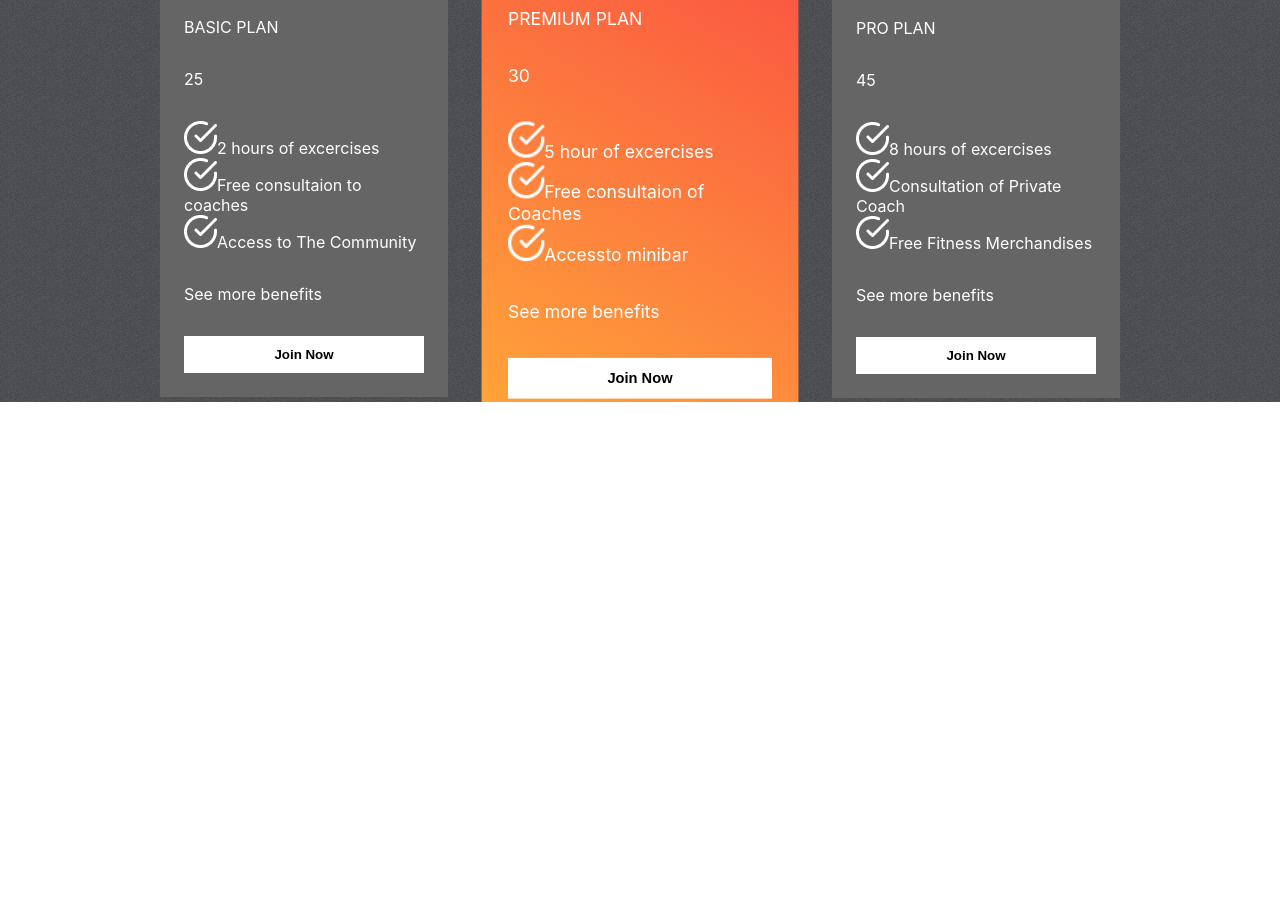
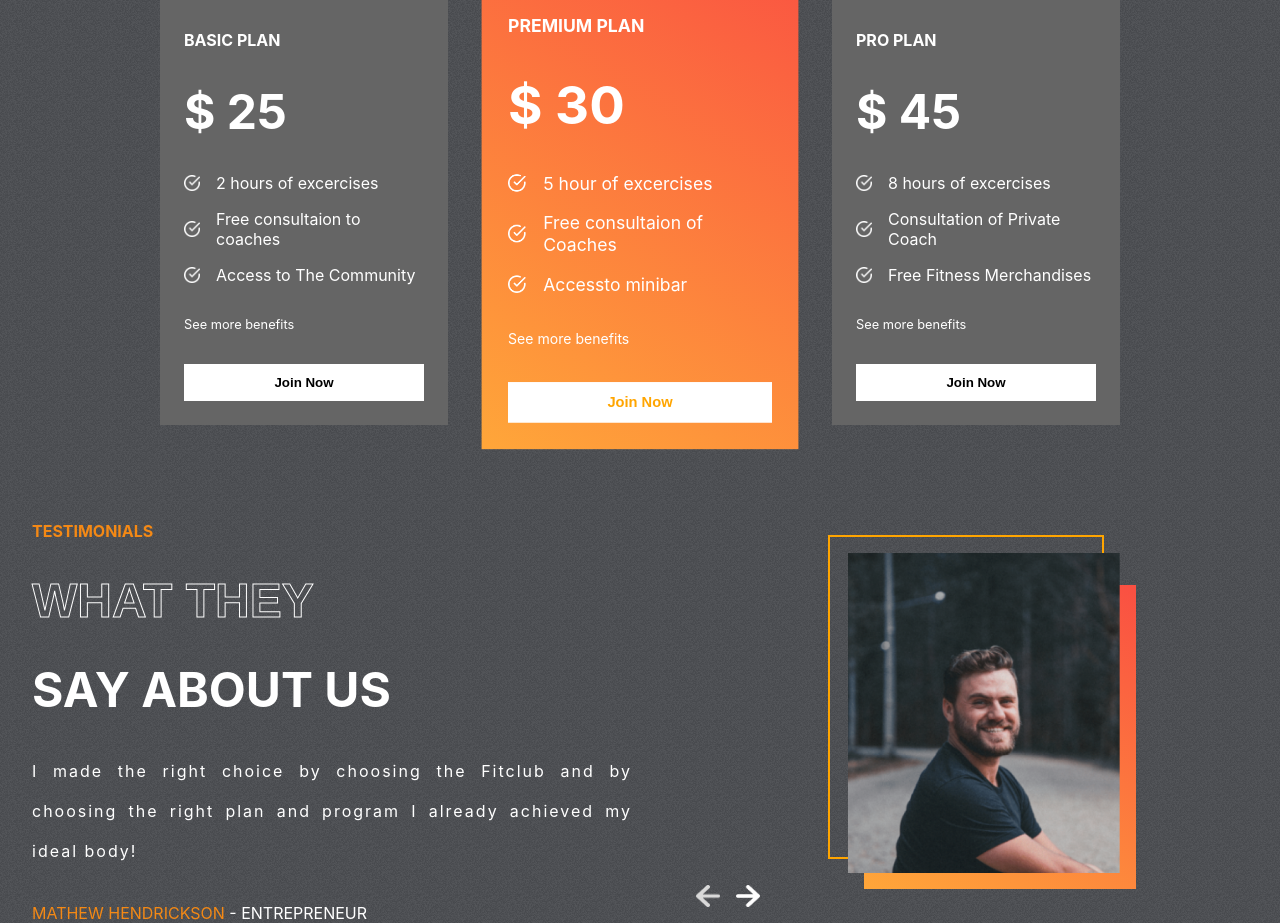
Before and after one commit to Dev-Dannie/FitFam-, a React (Vite) app: page / in a window 1280 px wide. Shown: the part 2040-2963 px from the top of the page. Before the commit the page ends 2442 px from the top, so only its background shows below. Built offline with nearby package versions, Linux system fonts and the light colour scheme.

Commit message:
Testimonials Section added

```diff
--- a/src/App.css
+++ b/src/App.css
@@ -41,8 +41,3 @@
   cursor: pointer;
 
 }
-
-.plan:nth-child(2){
-  background: var(--planCard);
-  transform: scale(1.1);
-}
--- a/src/App.jsx
+++ b/src/App.jsx
@@ -3,6 +3,7 @@ import Hero from './components/Hero/Hero';
 import Plans from './components/Plans/Plans';
 import Programs from './components/Programs/Programs';
 import Reasons from './components/Reasons/Reasons';
+import Testimonials from './components/Testimonials/Testimonials';
 
 const App = () => {
   return (
@@ -11,6 +12,7 @@ const App = () => {
       <Programs/>
       <Reasons/>
       <Plans />
+      <Testimonials/>
     </div>
 
   );
--- /dev/null
+++ b/src/components/Plans/Plans.css
@@ -0,0 +1,32 @@
+.plan:nth-child(2){
+    background: var(--planCard);
+    transform: scale(1.1);
+  }
+
+.plan>svg{
+    fill: var(--orange);
+    width: 2rem;
+    height: 2rem;
+  }
+
+.plan>:nth-child(2){
+    font-size: 1rem;
+    font-weight: bold;
+}
+
+.plan>:nth-child(3){
+    font-size: 3rem;
+    font-weight: bold;
+}
+
+.plan>:nth-child(5){
+    font-size: 0.8rem;
+}
+
+.plans>:nth-child(2)>svg{
+    fill: white;
+}
+
+.plans>:nth-child(2)>button{
+    color: orange;
+}
--- a/src/components/Plans/Plans.jsx
+++ b/src/components/Plans/Plans.jsx
@@ -1,7 +1,8 @@
 import React from 'react';
 import {plansData} from '../../data/plansData';
 import { Feature, FeatureImg, Features, FeatureSpan, Plan, PlansContainer, PlansSection, } from './PlansStyles';
-import { ProgramsHeader} from '../Programs/ProgramsStyles'
+import { ProgramsHeader} from '../Programs/ProgramsStyles';
+import './Plans.css'
 import whiteTick from '../../assets/whiteTick.png'
 
 const Plans = () => {
@@ -15,12 +16,12 @@ const Plans = () => {
 
         {/* plans card */}
 
-        <PlansSection>
+        <PlansSection className='plans'>
             {plansData.map((plan, i) => (
                 <Plan className='plan'>
                     {plan.icon}
                     <span>{plan.name}</span>
-                    <span>{plan.price}</span>
+                    <span>$ {plan.price}</span>
 
                     <Features>
                         {plan.features.map((feature, i) => (
--- a/src/components/Plans/PlansStyles.jsx
+++ b/src/components/Plans/PlansStyles.jsx
@@ -28,13 +28,17 @@ width:15rem
 `
 
 export const Features = styled.div`
-
+display:flex;
+flex-direction:column;
+gap:1rem
 `
 export const Feature = styled.div`
-
+display:flex;
+align-items:center;
+gap:1rem
 `
 export const FeatureImg = styled.img`
-
+width:1rem;
 `
 export const FeatureSpan = styled.span`
 
--- /dev/null
+++ b/src/components/Testimonials/Testimonials.css
@@ -0,0 +1,17 @@
+.left-t>:nth-child(1){
+    color: var(--orange);
+    font-weight: bold;
+}
+
+.left-t>:nth-child(2),
+.left-t>:nth-child(3){
+    font-weight: bold;
+    font-size: 3rem;
+}
+
+.left-t>:nth-child(4){
+    text-transform: none;
+    text-align: justify;
+    letter-spacing: 2px;
+    line-height: 40px;
+}
--- /dev/null
+++ b/src/components/Testimonials/Testimonials.jsx
@@ -0,0 +1,57 @@
+import React, { useState } from 'react';
+import { ArrowImg, Arrows, LeftT, RightT, RightTBorder, RightTGradient, RightTImg, TestimonialsSection } from './TestimonialsStyles';
+import './Testimonials.css';
+import {testimonialsData} from '../../data/testimonialsData';
+import leftArrow from '../../assets/leftArrow.png';
+import rightArrow from '../../assets/rightArrow.png';
+
+
+
+const Testimonials = () => {
+
+    const [selected, setSelected] = useState(0);
+    const tLength = testimonialsData.length
+    console.log(tLength)
+  return (
+    <TestimonialsSection>
+        <LeftT className='left-t'>
+            <span>Testimonials</span>
+            <span className='stroke-text'>What they</span>
+            <span>say about us</span>
+
+            <span>
+                {testimonialsData[selected].review}
+            </span>
+
+            <span>
+                <span style={{color: 'var(--orange)'}}>
+                    {testimonialsData[selected].name}
+                </span>{' '}
+                - {testimonialsData[selected].status}
+            </span>
+        </LeftT>
+
+        <RightT>
+            <RightTBorder></RightTBorder>
+            <RightTGradient></RightTGradient>
+
+            <RightTImg src={testimonialsData[selected].image} alt=''/>
+
+            <Arrows>
+                <ArrowImg src={leftArrow} alt=''
+                onClick={() => {selected === 0 ?
+                setSelected(tLength-1) : setSelected((prev) => prev - 1);
+                }}
+                />
+
+                <ArrowImg src={rightArrow} alt=''
+                onClick={() => {selected === tLength - 1 ?
+                setSelected(0) : setSelected((prev) => prev + 1)}}
+                />
+            </Arrows>
+        </RightT>
+    </TestimonialsSection>
+  )
+}
+
+export default Testimonials
--- /dev/null
+++ b/src/components/Testimonials/TestimonialsStyles.jsx
@@ -0,0 +1,60 @@
+import styled from "styled-components";
+
+export const TestimonialsSection = styled.div`
+display:flex;
+gap:1rem;
+padding: 0 2rem;
+`
+
+export const LeftT = styled.div`
+display:flex;
+flex: 1 1;
+gap: 2rem;
+flex-direction: column;
+text-transform: uppercase;
+color: white
+`
+
+export const RightT = styled.div`
+flex:1;
+position: relative
+`
+
+export const RightTImg = styled.img`
+position: absolute;
+width:17rem;
+height:20rem;
+object-fit: cover;
+right:8rem;
+top:2rem
+`
+export const RightTBorder = styled.div`
+position: absolute;
+width: 17rem;
+height: 20rem;
+border: 2px solid orange;
+right: 9rem;
+top: 0.9rem
+`
+
+export const RightTGradient = styled.div`
+position:absolute;
+width:17rem;
+height:19rem;
+right:7rem;
+top:4rem;
+background: var(--planCard)
+`
+
+export const Arrows = styled.div`
+display: flex;
+gap:1rem;
+position:absolute;
+bottom: 1rem;
+left: 3rem
+`
+
+export const ArrowImg = styled.img`
+width: 1.5rem;
+cursor:pointer
+`
```
